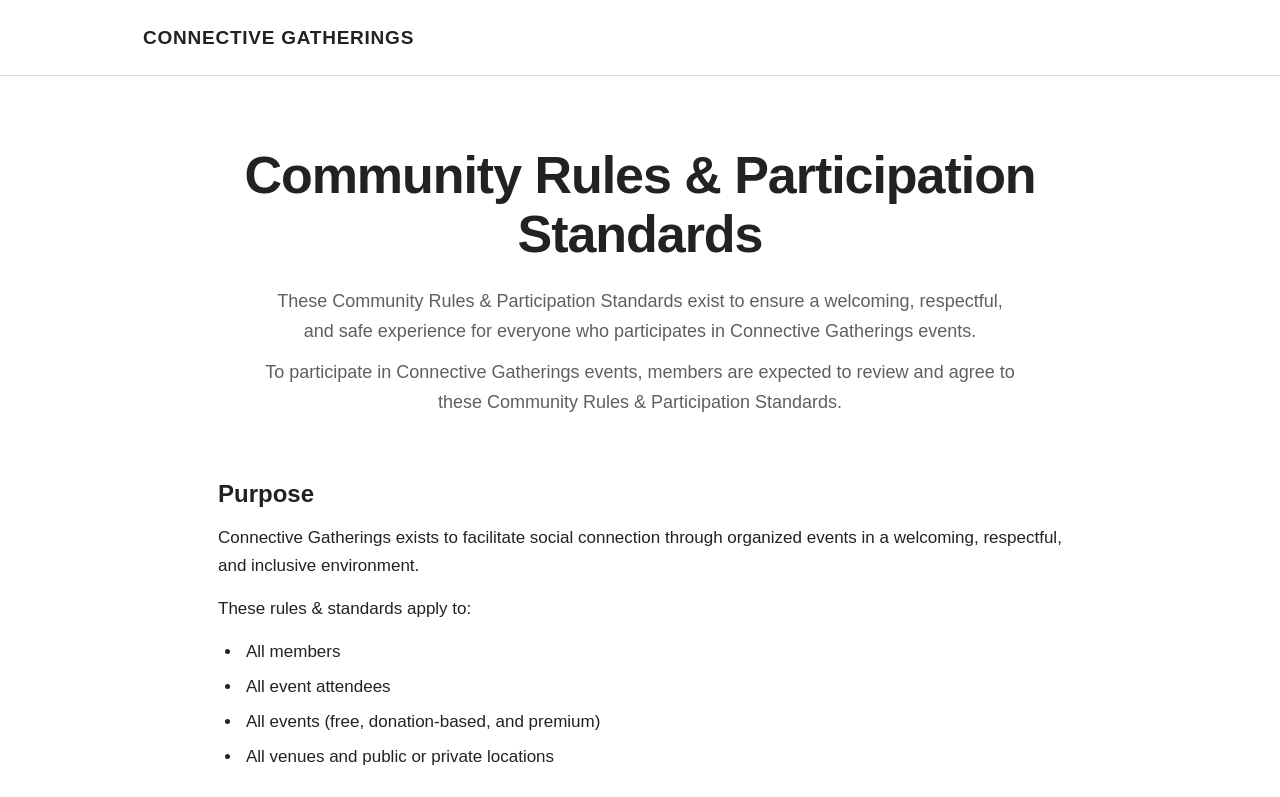
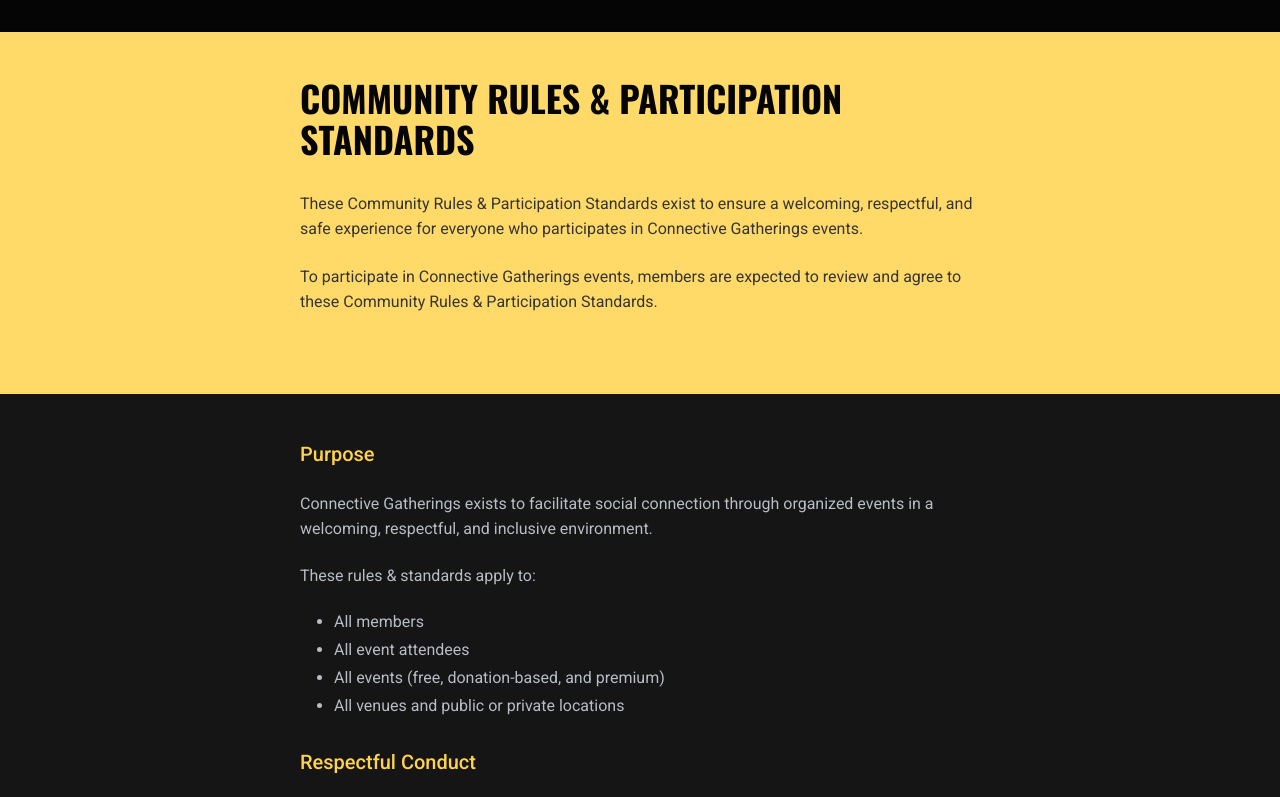
Before and after one commit to connectivegatherings/connective-gatherings-tulsa, a plain HTML site: page index.html in a window 1280 px wide. Shown: the top 797 px of the page. Drawn offline with nearby package versions, Linux system fonts and the light colour scheme.

Commit message:
Update index.html
Match original participation standards design

```diff
--- a/index.html
+++ b/index.html
@@ -7,181 +7,179 @@
 <title>Community Rules & Participation Standards | Connective Gatherings</title>
 
 <style>
+
+@import url('https://fonts.googleapis.com/css2?family=Oswald:wght@600;700&family=Roboto:wght@400;500&display=swap');
+
 :root {
-      --background: #ffffff;
-      --text: #222222;
-      --muted: #5f5f5f;
-      --accent: #a18a45;
-      --accent-dark: #7d6b35;
-      --light-section: #f7f6f2;
-      --border: #dedbd2;
+    --gold: #ffda68;
+    --gold-heading: #ffd34e;
+    --black: #151515;
+    --top-black: #050505;
+    --body-text: #b7bcc5;
+    --hero-text: #353535;
 }
 
 * {
     box-sizing: border-box;
 }
 
-    body {
+html, body {
     margin: 0;
-      background: var(--background);
-      color: var(--text);
-      font-family: Arial, Helvetica, sans-serif;
-      line-height: 1.65;
-      font-size: 17px;
+    padding: 0;
 }
 
-    .site-header {
-      border-bottom: 1px solid var(--border);
-      background: #fff;
+body {
+    font-family: "Roboto", Arial, sans-serif;
+    background: var(--black);
+    color: var(--body-text);
+    font-size: 16px;
+    line-height: 1.55;
 }
 
-    .header-inner {
-      max-width: 1050px;
-      margin: 0 auto;
-      padding: 22px 28px;
+/* TOP BAR */
+
+.top-bar {
+    height: 32px;
+    background: var(--top-black);
 }
 
-    .brand {
-      margin: 0;
-      font-size: 19px;
-      font-weight: 600;
-      letter-spacing: 0.04em;
-      text-transform: uppercase;
+/* HERO */
+
+.hero {
+    background: var(--gold);
+    color: var(--hero-text);
 }
 
-    main {
-      max-width: 900px;
+.hero-inner {
+    max-width: 720px;
     margin: 0 auto;
-      padding: 70px 28px 80px;
-    }
-
-    .intro {
-      text-align: center;
-      max-width: 820px;
-      margin: 0 auto 60px;
+    padding: 45px 20px 55px;
 }
 
 h1 {
-      margin: 0 0 24px;
-      font-size: clamp(34px, 5vw, 52px);
-      line-height: 1.12;
-      font-weight: 600;
-      letter-spacing: -0.02em;
+    margin: 0 0 32px;
+    font-family: "Oswald", Arial, sans-serif;
+    font-size: 36px;
+    line-height: 1.15;
+    font-weight: 700;
+    text-transform: uppercase;
+    color: #050505;
 }
 
-    .intro p {
-      max-width: 760px;
-      margin: 12px auto;
-      font-size: 18px;
-      color: var(--muted);
+.hero p {
+    margin: 0 0 24px;
+    font-size: 16px;
+    line-height: 1.55;
+}
+
+/* RULES AREA */
+
+.rules {
+    background: var(--black);
+}
+
+.rules-inner {
+    max-width: 720px;
+    margin: 0 auto;
+    padding: 45px 20px 70px;
 }
 
 section {
-      margin: 0 0 44px;
+    margin: 0 0 28px;
 }
 
 h2 {
-      margin: 0 0 15px;
-      font-size: 24px;
-      line-height: 1.3;
-      font-weight: 600;
+    margin: 0 0 22px;
+    color: var(--gold-heading);
+    font-size: 20px;
+    font-weight: 500;
 }
 
 p {
-      margin: 0 0 15px;
+    margin: 0 0 22px;
 }
 
 ul {
-      margin: 10px 0 18px 24px;
+    margin: 0 0 28px 34px;
     padding: 0;
 }
 
 li {
-      margin: 7px 0;
-      padding-left: 4px;
+    margin: 3px 0;
 }
 
+/* ACKNOWLEDGMENT */
+
 .acknowledgment {
-      margin-top: 65px;
-      padding: 38px 32px;
-      text-align: center;
-      background: var(--light-section);
-      border: 1px solid var(--border);
+    margin-top: 48px;
+    padding-top: 35px;
+    border-top: 1px solid #333;
 }
 
 .acknowledgment h2 {
-      font-size: 27px;
-      margin-bottom: 12px;
+    margin-bottom: 16px;
 }
 
 .acknowledgment p {
-      max-width: 650px;
-      margin: 0 auto 24px;
+    margin-bottom: 24px;
 }
 
 .button {
     display: inline-block;
-      padding: 15px 28px;
-      background: var(--accent);
-      color: #fff;
+    padding: 14px 22px;
+    background: var(--gold);
+    color: #111;
     text-decoration: none;
-      font-weight: 600;
-      border-radius: 3px;
-      transition: background 0.2s ease;
+    font-weight: 500;
 }
 
-    .button:hover,
-    .button:focus {
-      background: var(--accent-dark);
+.button:hover {
+    background: var(--gold-heading);
 }
 
+/* FOOTER */
+
 footer {
-      border-top: 1px solid var(--border);
-      padding: 28px;
+    background: var(--top-black);
+    color: #888;
     text-align: center;
-      color: var(--muted);
-      font-size: 14px;
+    padding: 22px 20px;
+    font-size: 13px;
 }
 
+/* MOBILE */
+
 @media (max-width: 600px) {
-      main {
-        padding: 48px 20px 60px;
+
+    .hero-inner {
+        padding: 36px 22px 42px;
     }
 
-      .header-inner {
-        padding: 18px 20px;
+    .rules-inner {
+        padding: 38px 22px 55px;
     }
 
-      .intro {
-        margin-bottom: 45px;
-      }
-
-      section {
-        margin-bottom: 36px;
-      }
-
-      .acknowledgment {
-        padding: 30px 20px;
+    h1 {
+        font-size: 30px;
     }
 
     .button {
+        display: block;
+        text-align: center;
         width: 100%;
     }
 }
+
 </style>
 </head>
 
 <body>
 
-  <header class="site-header">
-    <div class="header-inner">
-      <p class="brand">Connective Gatherings</p>
-    </div>
-  </header>
+<div class="top-bar"></div>
 
-  <main>
+<header class="hero">
+    <div class="hero-inner">
 
-    <div class="intro">
         <h1>Community Rules &amp; Participation Standards</h1>
 
         <p>
@@ -194,15 +192,20 @@
             To participate in Connective Gatherings events, members are expected to
             review and agree to these Community Rules &amp; Participation Standards.
         </p>
+
     </div>
+</header>
 
+
+<main class="rules">
+<div class="rules-inner">
 
 <section>
     <h2>Purpose</h2>
 
     <p>
-        Connective Gatherings exists to facilitate social connection through
-        organized events in a welcoming, respectful, and inclusive environment.
+        Connective Gatherings exists to facilitate social connection through organized
+        events in a welcoming, respectful, and inclusive environment.
     </p>
 
     <p>These rules &amp; standards apply to:</p>
@@ -227,9 +230,7 @@
         <li>Avoid disruptive, aggressive, or confrontational conduct</li>
     </ul>
 
-      <p>
-        Hate speech, threats, or discriminatory behavior are not tolerated.
-      </p>
+    <p>Hate speech, threats, or discriminatory behavior are not tolerated.</p>
 </section>
 
 
@@ -243,9 +244,7 @@
         <li>If someone expresses discomfort or disinterest, it must be respected immediately</li>
     </ul>
 
-      <p>
-        Violations of personal boundaries may result in immediate removal.
-      </p>
+    <p>Violations of personal boundaries may result in immediate removal.</p>
 </section>
 
 
@@ -258,9 +257,7 @@
         <li>Participants must remain capable of respectful and appropriate conduct</li>
     </ul>
 
-      <p>
-        Hosts may remove participants if behavior becomes unsafe or disruptive.
-      </p>
+    <p>Hosts may remove participants if behavior becomes unsafe or disruptive.</p>
 </section>
 
 
@@ -299,7 +296,7 @@
     <ul>
         <li>Participation is voluntary</li>
         <li>Participants are responsible for their own actions</li>
-        <li>Attendance is at each participant’s own discretion and risk</li>
+        <li>Attendance is at each participant's own discretion and risk</li>
     </ul>
 
     <p>
@@ -344,7 +341,7 @@
 </section>
 
 
-    <div class="acknowledgment">
+<section class="acknowledgment">
 
     <h2>Group Rules Acknowledgment</h2>
 
@@ -357,13 +354,13 @@
         class="button"
         href="https://connectivegatherings.aidaform.com/cg-llc-community-rules-participation-standards-general"
         target="_blank"
-        rel="noopener noreferrer"
-      >
+        rel="noopener noreferrer">
         Complete Acknowledgment
     </a>
 
+</section>
+
 </div>
-
 </main>
 
 
```
Lines whose indentation alone changed are shown as unchanged.
